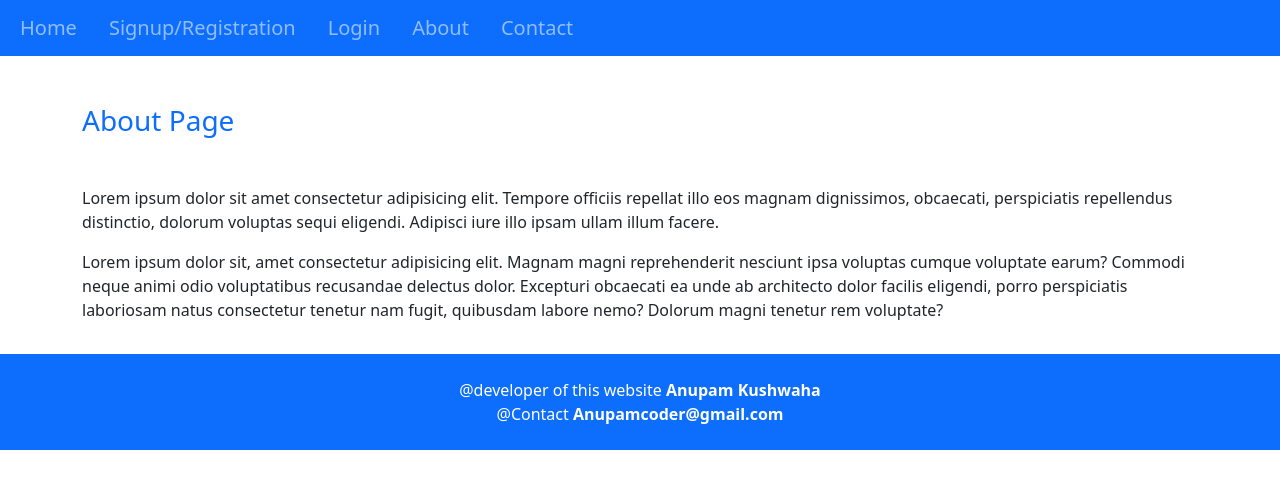
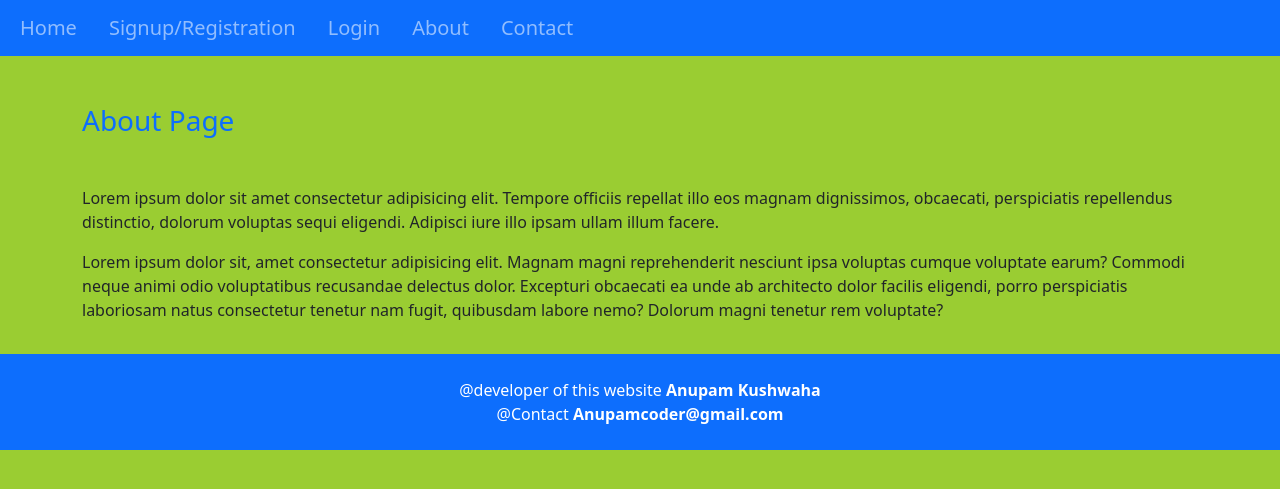
Before and after one commit to anupamkush9/blogging-project, a Django app: page /about/ in a window 1280 px wide. Shown: the top 489 px of the page. Run offline with Django 3.2, Linux system fonts and the light colour scheme.

Commit message:
added css file into base.html as a static file

```diff
--- /dev/null
+++ b/Blog/static/Blog/css/base.css
@@ -0,0 +1,3 @@
+body {
+    background-color: yellowgreen; /* You can change 'lightblue' to any color you prefer */
+  }
--- a/Blog/templates/Blog/base.html
+++ b/Blog/templates/Blog/base.html
@@ -1,3 +1,4 @@
+{% load static %}
 <!doctype html>
 <html lang="en">
   <head>
@@ -8,7 +9,7 @@
     <script src="https://unpkg.com/sweetalert/dist/sweetalert.min.js"></script>
     <!-- Bootstrap CSS -->
     <link href="https://cdn.jsdelivr.net/npm/bootstrap@5.0.1/dist/css/bootstrap.min.css" rel="stylesheet" integrity="sha384-+0n0xVW2eSR5OomGNYDnhzAbDsOXxcvSN1TPprVMTNDbiYZCxYbOOl7+AMvyTG2x" crossorigin="anonymous">
-
+    <link rel="stylesheet" href="{% static 'Blog/css/base.css' %}">
     <title>
           {% block title %}
 
```
